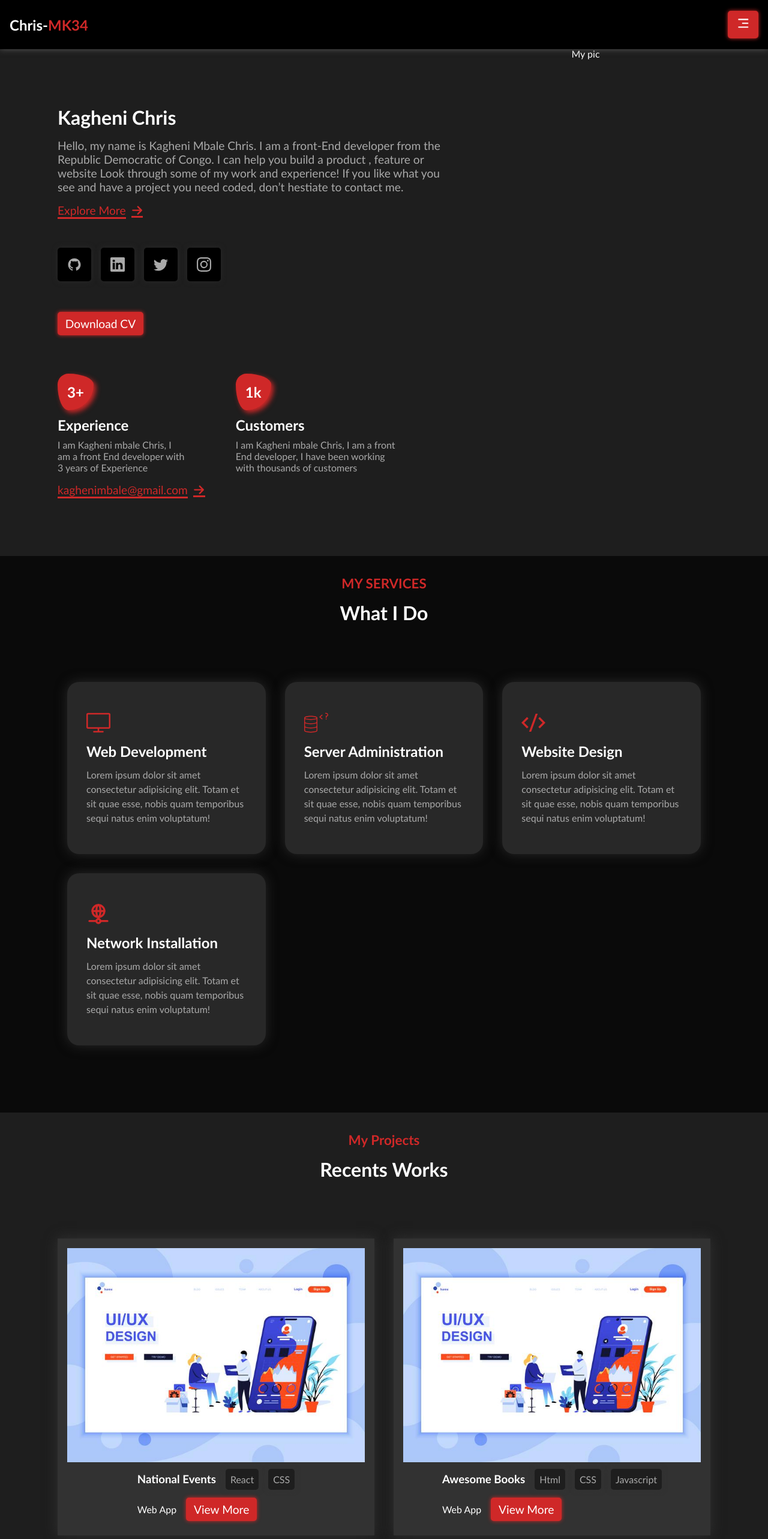
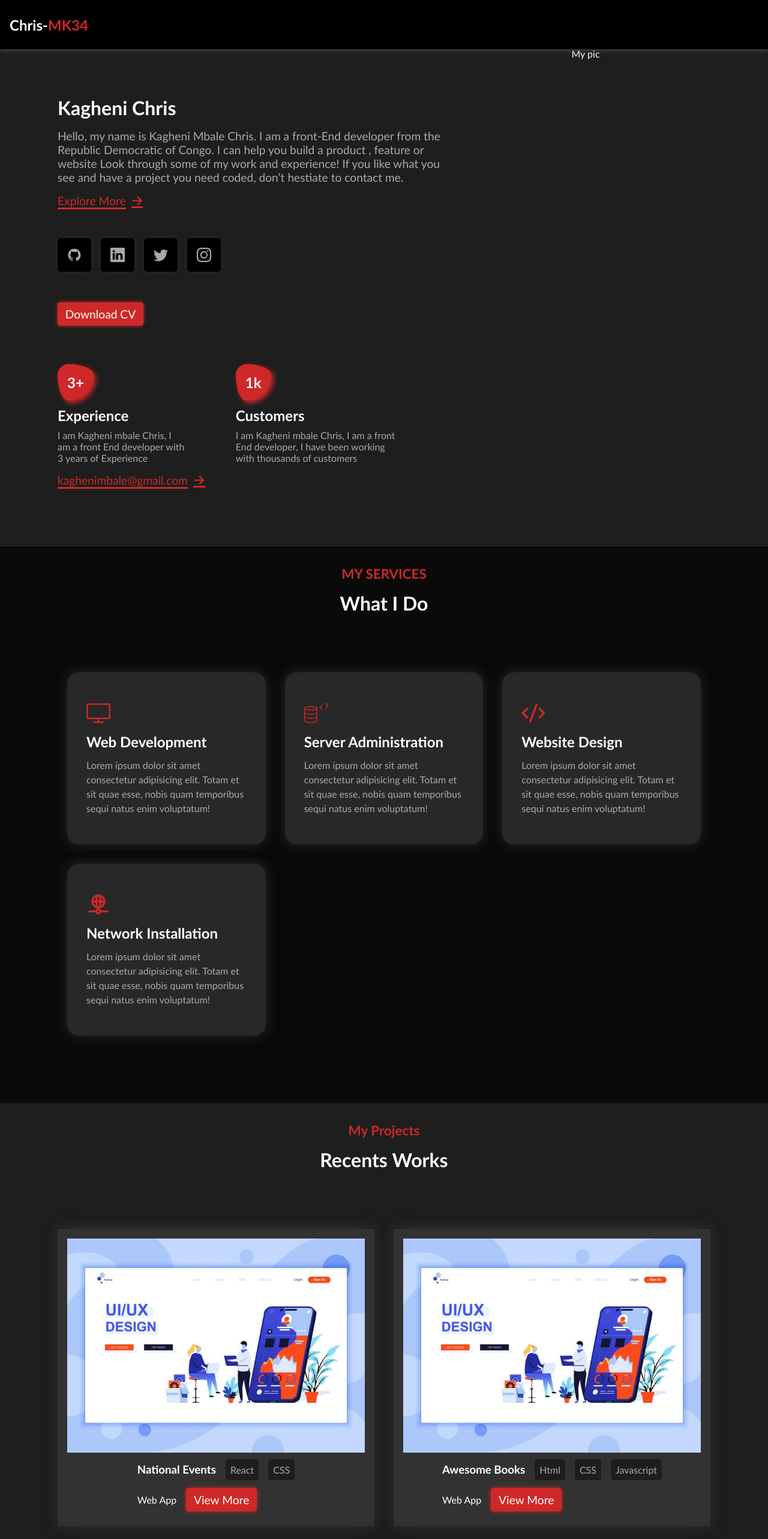
Before and after one commit to Kaghenimbale/Chris-mk34, a React (Create React App) app: page / in a window 1280 px wide. Shown: the top 2566 px of the page at 60% size. Built offline with nearby package versions, Linux system fonts and the light colour scheme.

Commit message:
Add styling to the header

```diff
--- a/src/components/Contact/Contact.css
+++ b/src/components/Contact/Contact.css
@@ -7,6 +7,7 @@
   display: grid;
   gap: 1rem;
   padding: 0 2rem;
+  justify-content: center;
 }
 
 .contact-card {
--- a/src/components/Header/header.css
+++ b/src/components/Header/header.css
@@ -91,7 +91,7 @@
   display: grid;
   grid-template-columns: 1fr;
   gap: 2rem;
-  margin-top: 80px;
+  padding-top: 80px;
 }
 
 .description {
@@ -226,4 +226,8 @@
     align-items: flex-start;
     padding-top: 2rem;
   }
+
+  .menuBtn {
+    display: none;
+  }
 }
--- a/src/components/Projects/Projects.jsx
+++ b/src/components/Projects/Projects.jsx
@@ -39,6 +39,7 @@ const Projects = () => {
             <img src={img1} alt="Project1" />
           </div>
 
+          <div>
             <div className="project-description">
               <div className="description-1">
                 <h3>Awesome Books</h3>
@@ -60,6 +61,7 @@ const Projects = () => {
             </div>
           </div>
         </div>
+      </div>
     </section>
   );
 };
--- a/src/components/Services/Services.css
+++ b/src/components/Services/Services.css
@@ -7,6 +7,7 @@
   display: grid;
   grid-template-columns: 1fr;
   gap: 1rem;
+  justify-content: center;
 }
 
 .service {
```
Lines whose indentation alone changed are shown as unchanged.
